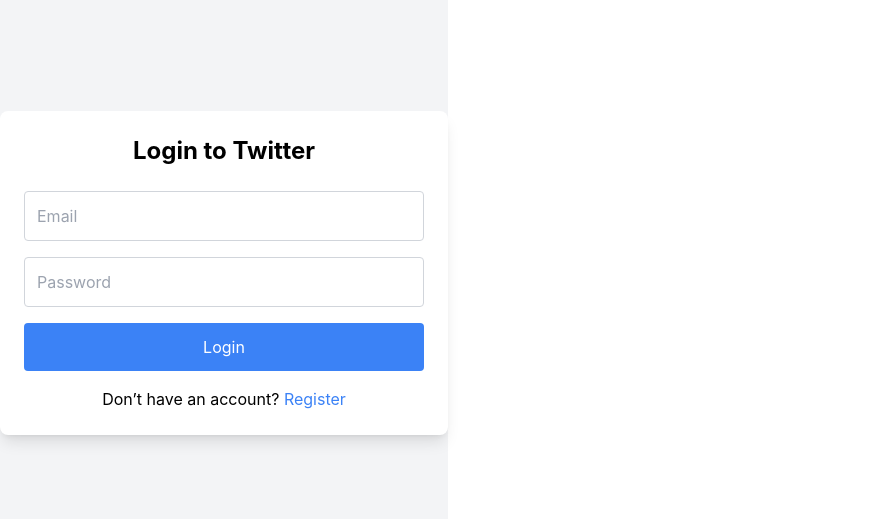
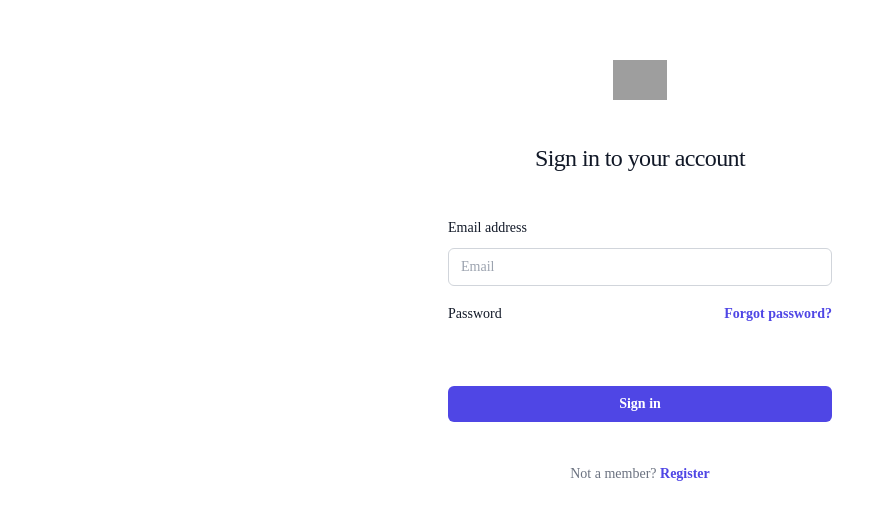
Before and after one commit to deepakGusaiwal-designer/twitter-clone, a React (Create React App) app: page /login in a window 1280 px wide. Shown: the part 127-646 px from the top of the page, without its empty margins (0-893 px from the left). Built offline with nearby package versions, Linux system fonts and the light colour scheme; grey boxes are pictures that could not be loaded.

Commit message:
tailwind-26-02

```diff
--- a/src/App.js
+++ b/src/App.js
@@ -11,7 +11,8 @@
 function App() {
   return (
     <Router>
-      <div className="max-w-[1300px] mx-auto flex">
+      {/* <div className="max-w-[1300px] mx-auto flex"> */}
+      <div className="appMain">
         <Routes>
           <Route path="/login" element={<Login />} />
           <Route path="/register" element={<Register />} />
--- a/src/components/Auth/Login.js
+++ b/src/components/Auth/Login.js
@@ -20,7 +20,85 @@
   };
 
   return (
-    <div className="min-h-screen flex items-center justify-center bg-gray-100">
+
+    <>
+      <div className="flex min-h-full flex-1 flex-col justify-center px-6 py-12 lg:px-8 min-h-screen">
+        <div className="sm:mx-auto sm:w-full sm:max-w-sm">
+          <img
+            alt="Your Company"
+            src="https://tailwindui.com/plus-assets/img/logos/mark.svg?color=indigo&shade=600"
+            className="mx-auto h-10 w-auto" />
+          <h2 className="mt-10 text-center text-2xl/9 font-medium tracking-tight text-gray-900">
+            Sign in to your account
+          </h2>
+        </div>
+
+        <div className="mt-10 sm:mx-auto sm:w-full sm:max-w-sm">
+          <form onSubmit={handleLogin} className="space-y-4">
+            <div>
+              <label htmlFor="email" className="block text-sm/6 font-medium text-gray-900">
+                Email address
+              </label>
+              <div className="mt-2">
+                <input
+                  type="email"
+                  value={email}
+                  onChange={(e) => setEmail(e.target.value)}
+                  placeholder="Email"
+                  id="email"
+                  name="email"
+                  // required
+                  autoComplete="email"
+                  className="block w-full rounded-md bg-white px-3 py-1.5 text-base text-gray-900 outline-2 outline-gray-300 placeholder:text-gray-400 focus:outline-2 focus:-outline-offset-2 focus:outline-indigo-600 sm:text-sm/6 border border-gray-300" />
+              </div>
+            </div>
+
+            <div>
+              <div className="flex items-center justify-between">
+                <label htmlFor="password" className="block text-sm/6 font-medium text-gray-900">
+                  Password
+                </label>
+                <div className="text-sm">
+                  <a href="#" className="font-semibold text-indigo-600 hover:text-indigo-500">
+                    Forgot password?
+                  </a>
+                </div>
+              </div>
+              <div className="mt-2">
+                <input
+                  id="password"
+                  name="password"
+                  type="password"
+                  value={password}
+                  onChange={(e) => setPassword(e.target.value)}
+                  // required
+                  autoComplete="current-password"
+                  className="block w-full rounded-md bg-white px-3 py-1.5 text-base text-gray-900 outline-1 -outline-offset-1 outline-gray-300 placeholder:text-gray-400 focus:outline-2 focus:-outline-offset-2 focus:outline-indigo-600 sm:text-sm/6" />
+              </div>
+            </div>
+
+            <div>
+              {error && <p className="text-red-500 text-sm">{error}</p>}
+              <button
+                type="submit"
+                className="flex w-full justify-center rounded-md bg-indigo-600 px-3 py-1.5 text-sm/6 font-semibold text-white shadow-xs hover:bg-indigo-500 focus-visible:outline-2 focus-visible:outline-offset-2 focus-visible:outline-indigo-600"
+              >
+                Sign in
+              </button>
+            </div>
+          </form>
+
+          <p className="mt-10 text-center text-sm/6 text-gray-500">
+            Not a member?{' '}
+            <a href="/register" className="font-semibold text-indigo-600 hover:text-indigo-500">
+            Register
+            </a>
+          </p>
+        </div>
+      </div>
+
+
+    {/* <div className="min-h-screen flex items-center justify-center bg-gray-100">
         <div className="bg-white p-6 rounded-lg shadow-lg w-full max-w-md">
           <h2 className="text-2xl font-bold mb-6 text-center">Login to Twitter</h2>
           <form onSubmit={handleLogin} className="space-y-4">
@@ -29,15 +107,13 @@
               value={email}
               onChange={(e) => setEmail(e.target.value)}
               placeholder="Email"
-            className="w-full p-3 border border-gray-300 rounded focus:outline-none focus:ring-2 focus:ring-blue-500"
-          />
+              className="w-full p-3 border border-gray-300 rounded focus:outline-none focus:ring-2 focus:ring-blue-500" />
             <input
               type="password"
               value={password}
               onChange={(e) => setPassword(e.target.value)}
               placeholder="Password"
-            className="w-full p-3 border border-gray-300 rounded focus:outline-none focus:ring-2 focus:ring-blue-500"
-          />
+              className="w-full p-3 border border-gray-300 rounded focus:outline-none focus:ring-2 focus:ring-blue-500" />
             {error && <p className="text-red-500 text-sm">{error}</p>}
             <button
               type="submit"
@@ -53,7 +129,8 @@
             </a>
           </p>
         </div>
-    </div>
+      </div> */}
+    </>
   );
 }
 
--- a/src/index.css
+++ b/src/index.css
@@ -2,11 +2,18 @@
 @import "tailwindcss/components";
 @import "tailwindcss/utilities";
 
+@import url('https://fonts.googleapis.com/css2?family=Instrument+Sans:ital,wght@0,400..700;1,400..700&display=swap');
+
+body {
+}
+
+
 body {
   margin: 0;
-  font-family: -apple-system, BlinkMacSystemFont, 'Segoe UI', 'Roboto', 'Oxygen',
+  font-family: "Instrument Sans", serif;
+  /* font-family: -apple-system, BlinkMacSystemFont, 'Segoe UI', 'Roboto', 'Oxygen',
     'Ubuntu', 'Cantarell', 'Fira Sans', 'Droid Sans', 'Helvetica Neue',
-    sans-serif;
+    sans-serif; */
   -webkit-font-smoothing: antialiased;
   -moz-osx-font-smoothing: grayscale;
 }
```
Lines whose indentation alone changed are shown as unchanged.
